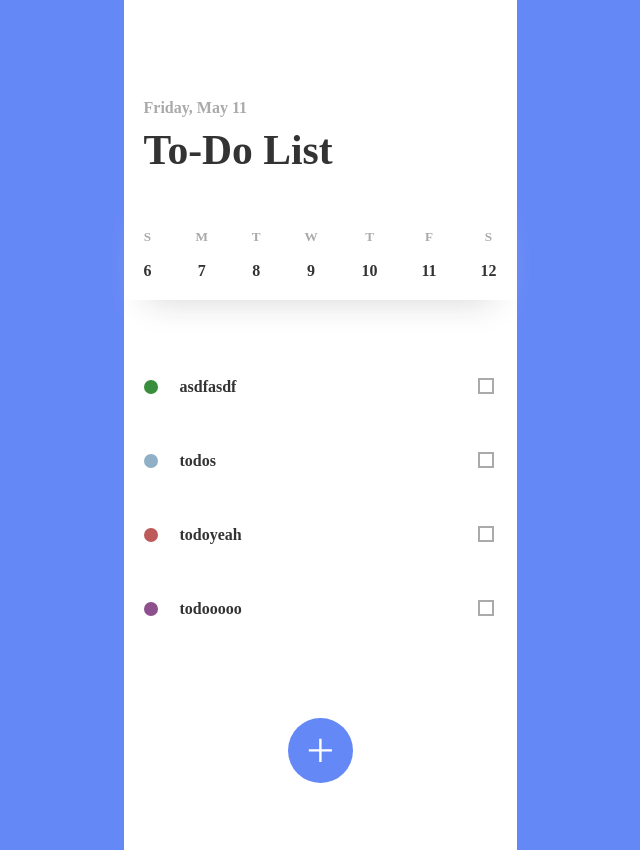
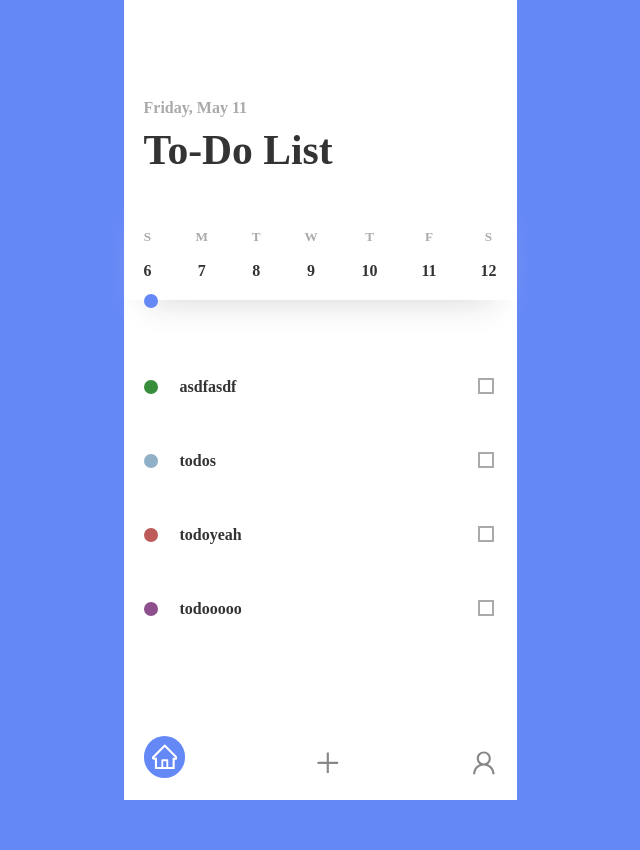
Before and after one commit to helloworld442/todo-list-project, a React (Vite) app: page / in a window 1280 px wide. Shown: the whole page, without its empty margins (320-960 px from the left). After the commit the page ends 800 px from the top, so only its background shows below. Built offline with nearby package versions, Linux system fonts and the light colour scheme; data requests are answered from the project's data file.

Commit message:
feat : create the footer UI / UX and animation

```diff
--- a/src/layout/Footer.jsx
+++ b/src/layout/Footer.jsx
@@ -1,35 +1,79 @@
 import { styled } from "styled-components";
-import { PlusOutlined } from "@ant-design/icons";
+import { HomeOutlined, PlusOutlined, UserOutlined } from "@ant-design/icons";
+import { Link, useLocation } from "react-router-dom";
+import { useEffect, useState } from "react";
 
-const Footer = ({ children }) => {
+const Footer = () => {
+  const { pathname } = useLocation();
+  const [active, setActive] = useState(0);
+
+  useEffect(() => {
+    switch (pathname) {
+      case "/":
+        return setActive(0);
+      case "/write":
+        return setActive(1);
+      case "/login":
+        return setActive(2);
+      case "/register":
+        return setActive(2);
+    }
+  }, []);
+
   return (
     <FooterBox>
-      <a href="/write">{children}</a>
+      <FooterList>
+        <FooterItem>
+          <Link to="/">
+            <HomeOutlined className={active === 0 ? "active" : ""} />
+          </Link>
+        </FooterItem>
+        <FooterItem>
+          <Link to="/write">
+            <PlusOutlined className={active === 1 ? "active" : ""} />
+          </Link>
+        </FooterItem>
+        <FooterItem>
+          <Link to="/login">
+            <UserOutlined className={active === 2 ? "active" : ""} />
+          </Link>
+        </FooterItem>
+      </FooterList>
     </FooterBox>
   );
 };
 
 const FooterBox = styled.div`
-  padding: 50px 0;
+  position: absolute;
+  bottom: 0;
+  left: 0;
   width: 100%;
-  height: 100px;
-  display: flex;
-  justify-content: center;
-  align-items: center;
+  height: 50px;
 `;
 
-const FooterToggleIcon = styled(PlusOutlined)`
-  width: 65px;
-  height: 65px;
-  border-radius: 100%;
+const FooterList = styled.ul`
+  padding: 0 20px;
+  box-sizing: border-box;
   display: flex;
-  justify-content: center;
-  align-items: center;
-  font-size: 1.8rem;
-  background: rgb(101, 136, 247);
-  color: #fff;
+  flex-direction: row;
+  justify-content: space-between;
+  align-items: flex-start;
 `;
 
-Footer.Icon = FooterToggleIcon;
+const FooterItem = styled.li`
+  font-size: 1.6rem;
+  color: #888;
+  &:hover {
+    color: rgb(101, 136, 247);
+  }
+  .active {
+    transition: all 0.3s ease-in-out;
+    transform: translateY(-14px);
+    padding: 8px;
+    border-radius: 100%;
+    color: #fff;
+    background: rgb(101, 136, 247);
+  }
+`;
 
 export default Footer;
--- a/src/layout/Header/Header.jsx
+++ b/src/layout/Header/Header.jsx
@@ -11,6 +11,8 @@ import {
   HeaderTitleText,
 } from "./style";
 import { HomeOutlined, LeftOutlined } from "@ant-design/icons";
+import { useRecoilState } from "recoil";
+import { dateButton } from "../../recoil/atom";
 
 const Header = ({ children }) => {
   return <HeaderCol>{children}</HeaderCol>;
@@ -27,24 +29,24 @@ const HeaderTitle = () => {
 
 const HeaderDescription = () => {
   const dates = ["S", "M", "T", "W", "T", "F", "S"];
-  const [position, setPosition] = useState({ left: 0 });
+  const distances = [-2, 52, 107, 163, 221, 280, 338];
+  const [index, setIndex] = useRecoilState(dateButton);
 
-  const onMoveButton = (e) => {
-    const buttonRect = e.target.getBoundingClientRect();
-    setPosition({ left: buttonRect.right });
+  const onToggleButton = (idx) => {
+    setIndex(idx);
   };
 
   return (
     <HeaderDescBox>
       <HeaderDescList>
         {dates.map((date, idx) => (
-          <HeaderDescItem key={idx} onClick={onMoveButton}>
+          <HeaderDescItem key={idx} onClick={() => onToggleButton(idx)}>
             <span className="date-day">{date}</span>
             <span className="date-num">{6 + idx}</span>
           </HeaderDescItem>
         ))}
       </HeaderDescList>
-      <HeaderDesToggle position={position} />
+      <HeaderDesToggle distance={distances[index]} />
     </HeaderDescBox>
   );
 };
--- a/src/layout/Header/style.js
+++ b/src/layout/Header/style.js
@@ -34,6 +34,7 @@ export const HeaderTitleText = styled.span`
 `;
 
 export const HeaderDescBox = styled.div`
+  position: relative;
   width: 100%;
   height: 120px;
   padding: 0 20px;
@@ -70,13 +71,13 @@ export const HeaderDescItem = styled.li`
 
 export const HeaderDesToggle = styled.div`
   position: absolute;
-  top: 295px;
-  left: calc(${(props) => props.position.left}px - 12.5px);
+  bottom: -8px;
   width: 14px;
   height: 14px;
   border-radius: 100%;
   background: rgb(101, 136, 247);
   transition: all 0.5s ease-in-out;
+  transform: translateX(${(props) => props.distance}px);
 `;
 
 export const HeaderNavBox = styled.div`
--- a/src/layout/Layout.jsx
+++ b/src/layout/Layout.jsx
@@ -1,8 +1,9 @@
 import { styled } from "styled-components";
 
 const Layout = styled.div`
+  position: relative;
   width: 393px;
-  height: 850px;
+  height: 800px;
   margin: 0 auto;
   background: #fff;
 `;
--- a/src/pages/Home.jsx
+++ b/src/pages/Home.jsx
@@ -11,9 +11,7 @@ const Home = () => {
         <Header.Desc />
       </Header>
       <TodoListContainer />
-      <Footer>
-        <Footer.Icon />
-      </Footer>
+      <Footer />
     </Layout>
   );
 };
--- a/src/pages/Login.jsx
+++ b/src/pages/Login.jsx
@@ -1,6 +1,7 @@
 import Layout from "../layout/Layout";
 import Header from "../layout/Header/Header";
 import LoginContainer from "../container/LoginContainer";
+import Footer from "../layout/Footer";
 
 const Login = () => {
   return (
@@ -9,6 +10,7 @@ const Login = () => {
         <Header.Nav />
       </Header>
       <LoginContainer />
+      <Footer />
     </Layout>
   );
 };
--- a/src/pages/Register.jsx
+++ b/src/pages/Register.jsx
@@ -1,6 +1,7 @@
 import Layout from "../layout/Layout";
 import RegisterContainer from "../container/RegisterContainer";
 import Header from "../layout/Header/Header";
+import Footer from "../layout/Footer";
 
 const Register = () => {
   return (
@@ -9,6 +10,7 @@ const Register = () => {
         <Header.Nav />
       </Header>
       <RegisterContainer />
+      <Footer />
     </Layout>
   );
 };
--- a/src/pages/Write.jsx
+++ b/src/pages/Write.jsx
@@ -1,6 +1,7 @@
 import Layout from "../layout/Layout";
 import TodoFormContainer from "../container/TodoFormContainer";
 import Header from "../layout/Header/Header";
+import Footer from "../layout/Footer";
 
 const Write = () => {
   return (
@@ -9,6 +10,7 @@ const Write = () => {
         <Header.Nav />
       </Header>
       <TodoFormContainer />
+      <Footer />
     </Layout>
   );
 };
```
